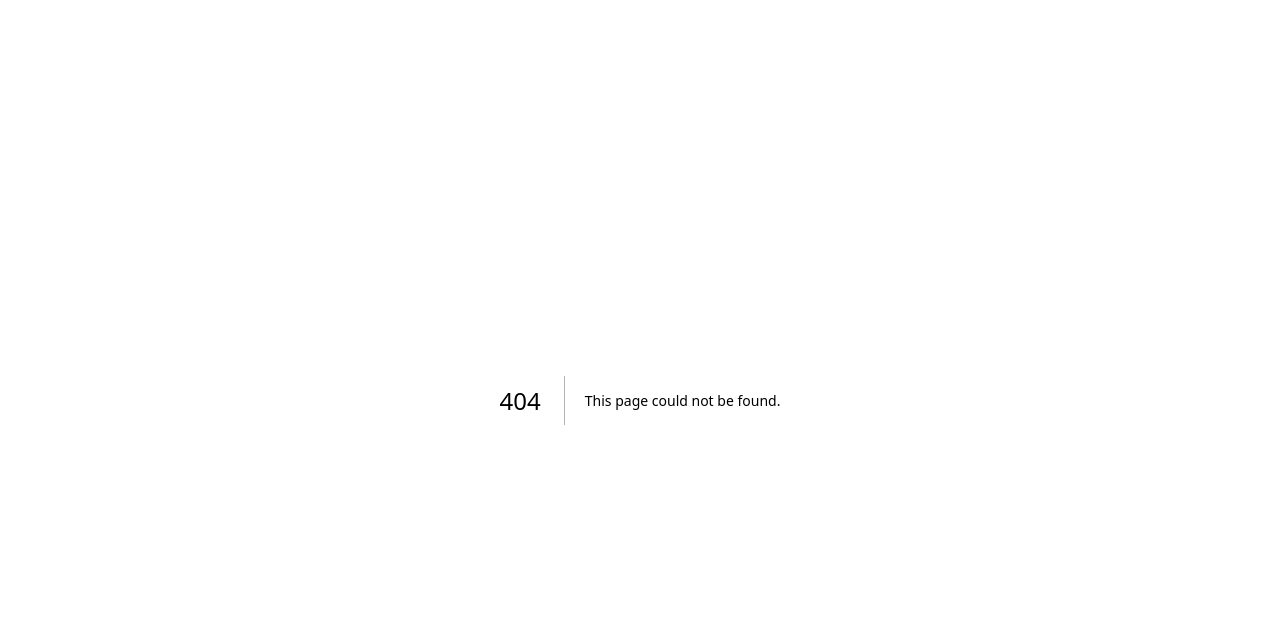
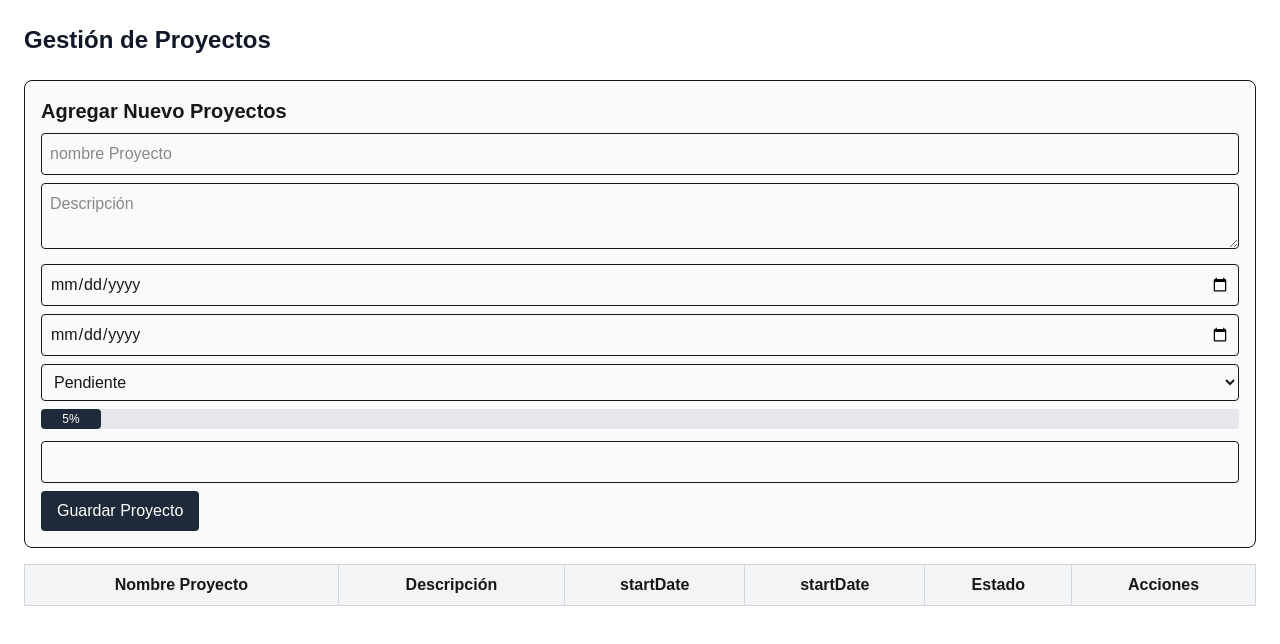
Before and after one commit to udb2025/DPS941proyecto1_CA140174, a Next.js app in the folder proyecto-gestion/: page /gerente/proyects in a window 1280 px wide. Before the commit this address had no page. Shown: the top 644 px of the page. Built offline with nearby package versions, Linux system fonts and the light colour scheme.

Commit message:
diseño de funcionalidades de proyecto para gerente set

```diff
--- a/proyecto-gestion/src/app/gerente/page.tsx
+++ b/proyecto-gestion/src/app/gerente/page.tsx
@@ -5,8 +5,9 @@ import { auth } from "@/lib/firebase/firebaseConfig";
 import { useRouter } from "next/navigation";
 import { onAuthStateChanged, User } from "firebase/auth";
 import { logout } from "@/services/authService";
-
-export default function Dashboard() {
+import { FolderKanban  } from "lucide-react";
+import { ScrollText  } from 'lucide-react';
+export default function DashboardPage() {
   const [user, setUser] = useState<User | null>(null);
   const router = useRouter();
 
@@ -15,7 +16,7 @@ export default function Dashboard() {
       if (!currentUser) {
         router.push("/login");
       } else {
-        console.log("Usuario autenticado:", currentUser);
+
         setUser(currentUser);
       }
     });
@@ -27,13 +28,30 @@ export default function Dashboard() {
     await logout();
     router.push("/login"); // Redirigir al login después de cerrar sesión
   };
+  const handleNavigation = (path: string) => {
+    router.push(path);
+  };
+  return (
+    <div className="p-6">
 
-  return (
-    <div className="p-4">
-      <h1 className="text-2xl font-bold">Dashboard</h1>
       {user ? (
         <>
-          <p>Bienvenido, {user.email}</p>
+          <h1 className="text-2xl font-bold text-gray-900">Bienvenido, {user?.email}</h1>
+          <div className="mt-6 space-y-4">
+          <button
+            onClick={() => handleNavigation("/gerente/proyects/")}
+            className="w-full bg-gray-900 text-white py-2 rounded-lg hover:bg-gray-700"
+          >
+            <FolderKanban className="inline-block w-4 h-4 mr-1 user-cog" />Gestionar Proyectos
+          </button>
+
+          <button
+            onClick={() => handleNavigation("/admin/panel")}
+            className="w-full bg-gray-900 text-white py-2 rounded-lg hover:bg-gray-700"
+          >
+            <ScrollText  className="inline-block w-4 h-4 mr-1 user-cog" />Asignar tareas
+          </button>
+          </div>
           <button
             onClick={handleLogout}
             className="mt-4 px-4 py-2 bg-red-500 text-white rounded"
--- /dev/null
+++ b/proyecto-gestion/src/app/gerente/proyects/page.tsx
@@ -0,0 +1,78 @@
+"use client";
+import { useEffect, useState } from "react";
+
+
+export default function ProjectManagement() {
+    const [loading, setLoading] = useState(true);
+
+  //if (loading) return <p className="text-center text-gray-500">Cargando Proyectos...</p>;
+  return (
+    <div className="p-6">
+      <h1 className="text-2xl font-bold text-gray-900">Gestión de Proyectos</h1>
+
+      <div className="mt-6 p-4 border rounded-lg bg-gray-50">
+      <h2 className="text-xl font-semibold mb-2">Agregar Nuevo Proyectos</h2>
+      <input
+          type="text"
+          placeholder="nombre Proyecto"
+          className="border p-2 rounded w-full mb-2"
+        />
+       <textarea
+        name="description"
+        placeholder="Descripción"
+        className="border p-2 rounded w-full mb-2"
+      />
+      <input
+        type="date"
+        name="startDate"
+        className="border p-2 rounded w-full mb-2"
+      />
+      <input
+        type="date"
+        name="endDate"
+        className="border p-2 rounded w-full mb-2"
+      />
+      <select
+        name="status"
+        className="border p-2 rounded w-full mb-2"
+      >
+        <option value="pending">Pendiente</option>
+        <option value="in-progress">En progreso</option>
+        <option value="completed">Completado</option>
+      </select>
+      <div className="bg-gray-200 rounded mb-3">
+        <div
+          className="bg-gray-800 text-xs font-medium text-white text-center p-1 leading-none rounded"
+          style={{ width: `5%` }}
+        >
+          5%
+        </div>
+      </div>
+      <input
+        type="number"
+        name="progress"
+        className="border p-2 rounded w-full mb-2"
+        min="0"
+        max="100"
+      />
+      <button type="submit" className="px-4 py-2 bg-gray-800 text-white rounded hover:bg-gray-700">
+        Guardar Proyecto
+      </button>
+      </div>
+
+      <table className="w-full mt-4 border-collapse border border-gray-300">
+        <thead className="bg-gray-100">
+          <tr>
+            <th className="border border-gray-300 p-2">Nombre Proyecto</th>
+            <th className="border border-gray-300 p-2">Descripción</th>
+            <th className="border border-gray-300 p-2">startDate</th>
+            <th className="border border-gray-300 p-2">startDate</th>
+            <th className="border border-gray-300 p-2">Estado</th>
+            <th className="border border-gray-300 p-2">Acciones</th>
+          </tr>
+        </thead>
+        </table>
+      </div>
+
+    );
+}
```
